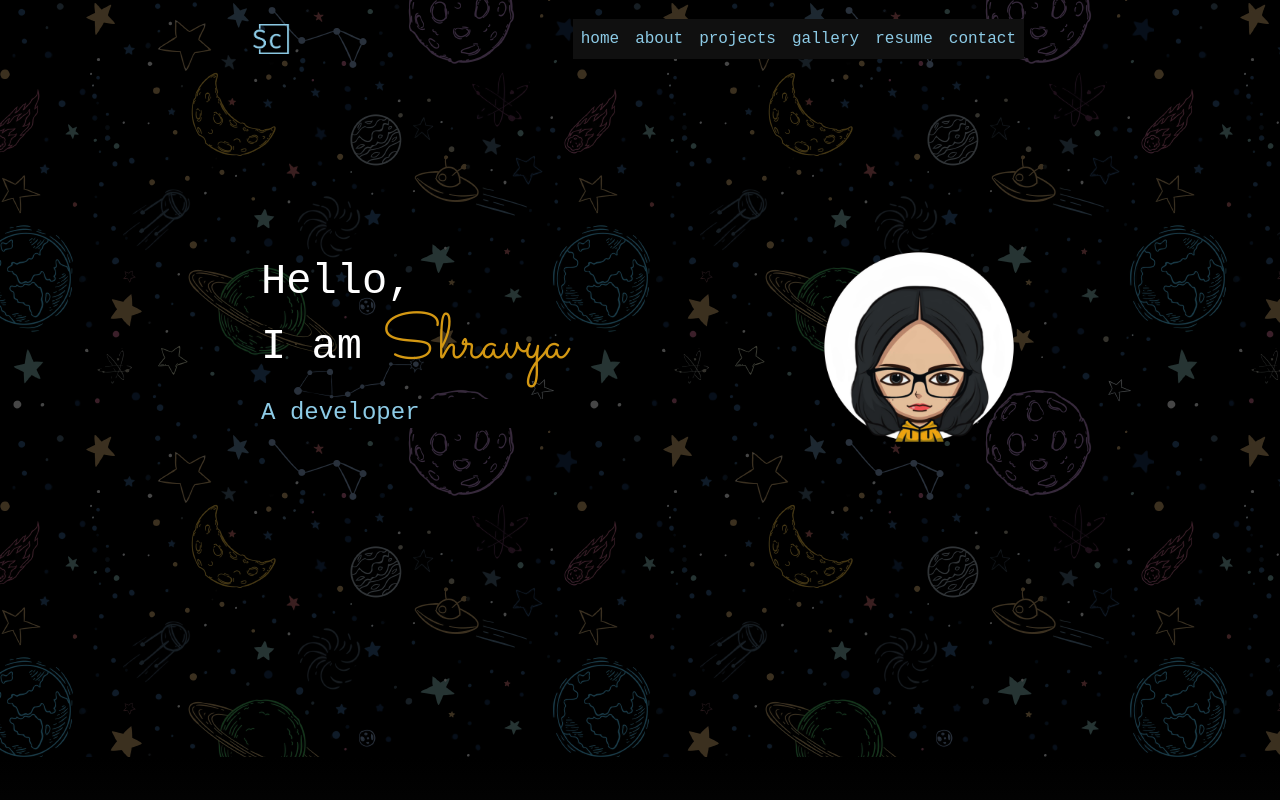
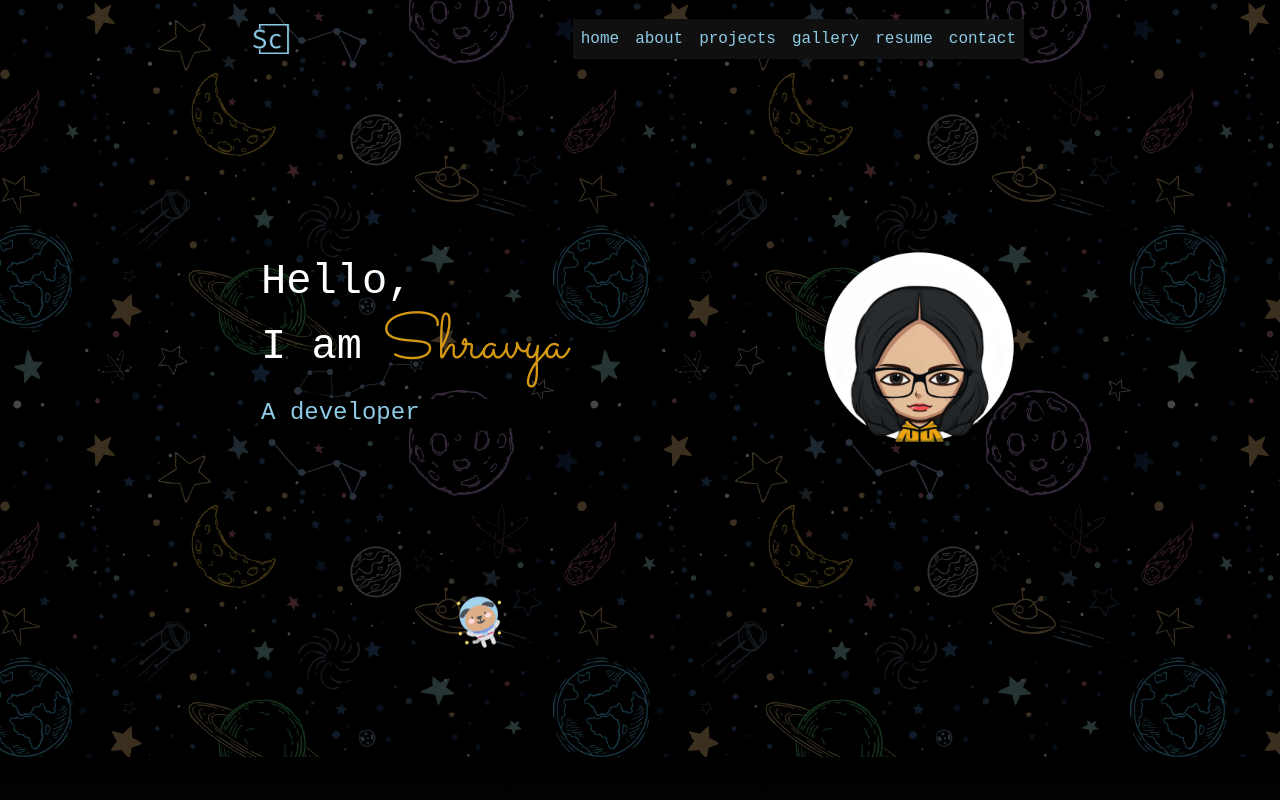
Before and after one commit to shravya-chepa/portfolio, a React (Create React App) app: page / in a window 1280 px wide. Shown: the top 800 px of the page. Built offline with nearby package versions, Linux system fonts and the light colour scheme.

Commit message:
feat: flying astro dog animation

```diff
--- a/src/components/About.js
+++ b/src/components/About.js
@@ -6,11 +6,15 @@ import filmSlateImg from "../assets/film-slate.png";
 import musicImg from "../assets/music.png";
 import cameraImg from "../assets/camera.png";
 import travelImg from "../assets/road-trip.png";
+import astronautDog from "../assets/astro-dog.png";
 
 function About() {
   return (
     <div className="about-section" id="about">
       <h1 className="cursive">About</h1>
+      <div className="astronaut-dog">
+        <img src={astronautDog} alt="astro-dog" />
+      </div>
       <p>
         I am Shravya Chepa and I am a developer. I graduated as a Bachelor of
         Technology in Computer Science in 2022. Over the past year I've worked
--- a/src/components/About.scss
+++ b/src/components/About.scss
@@ -52,6 +52,16 @@
   }
 }
 
+.about-section::before {
+  content: " ";
+  display: block;
+  height: 60px;
+  width: 100vw;
+  background-image: linear-gradient(#000000, #030303);
+  margin-left: calc((-100vw + 100%) / 2);
+  margin-right: calc((-100vw + 100%) / 2);
+}
+
 @media only screen and (max-width: 768px) {
   .about-section {
     h1 {
@@ -78,12 +88,29 @@
   }
 }
 
-.about-section::before {
-  content: " ";
-  display: block;
-  height: 60px;
-  width: 100vw;
-  background-image: linear-gradient(#000000, #030303);
-  margin-left: calc((-100vw + 100%) / 2);
-  margin-right: calc((-100vw + 100%) / 2);
+// animation
+
+@keyframes fly {
+  0% {
+    transform: translate(0, 110vh);
+  }
+  50% {
+    transform: translate(110vw, 0);
+  }
+  100% {
+    transform: translate(0, 110vh);
+  }
 }
+
+.astronaut-dog {
+  animation: fly 40s linear infinite;
+  top: 0;
+  left: 0;
+  position: fixed;
+  z-index: 999;
+  pointer-events: none;
+
+  img {
+    width: 40%;
+  }
+}
--- a/src/components/NavigationBar.js
+++ b/src/components/NavigationBar.js
@@ -19,8 +19,8 @@ function NavigationBar() {
   };
   return (
     <Navbar expand="md" className="nav-bar">
-      <div className="nav-logo-brand">
-        <NavbarBrand href="/">
+      <div className="nav-logo-brand" id="home-section">
+        <NavbarBrand href="#home-section">
           <img src={logo} alt="logo" className="logo" />
         </NavbarBrand>
       </div>
@@ -29,7 +29,7 @@ function NavigationBar() {
         <Collapse isOpen={isOpen} navbar>
           <Nav className="ml-auto nav-bar-items" navbar>
             <NavItem>
-              <NavLink className="nav-bar-color" href="/">
+              <NavLink className="nav-bar-color" href="#home-section">
                 home
               </NavLink>
             </NavItem>
```
Also changed, not shown: src/assets/astro-dog.png (added).
